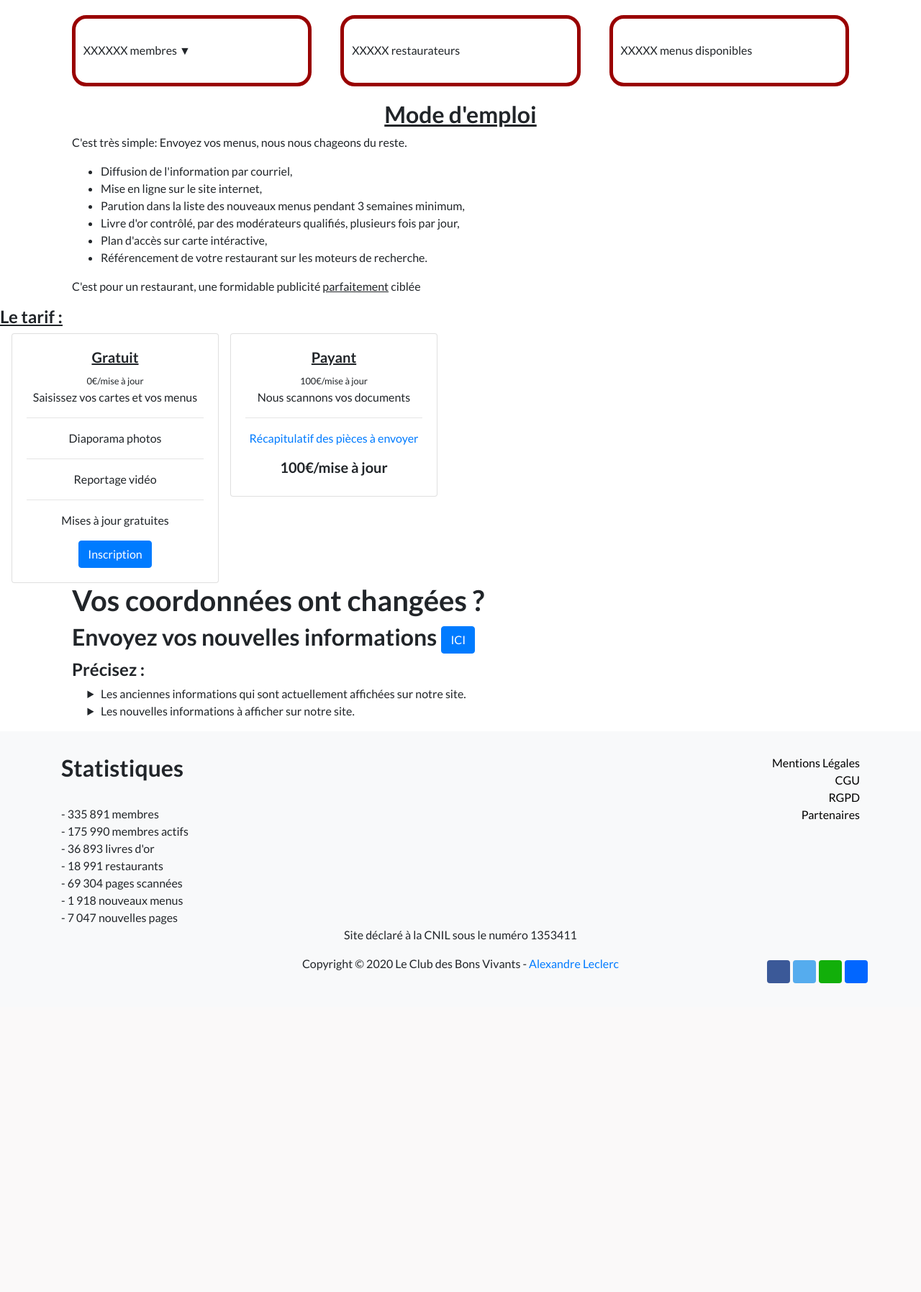
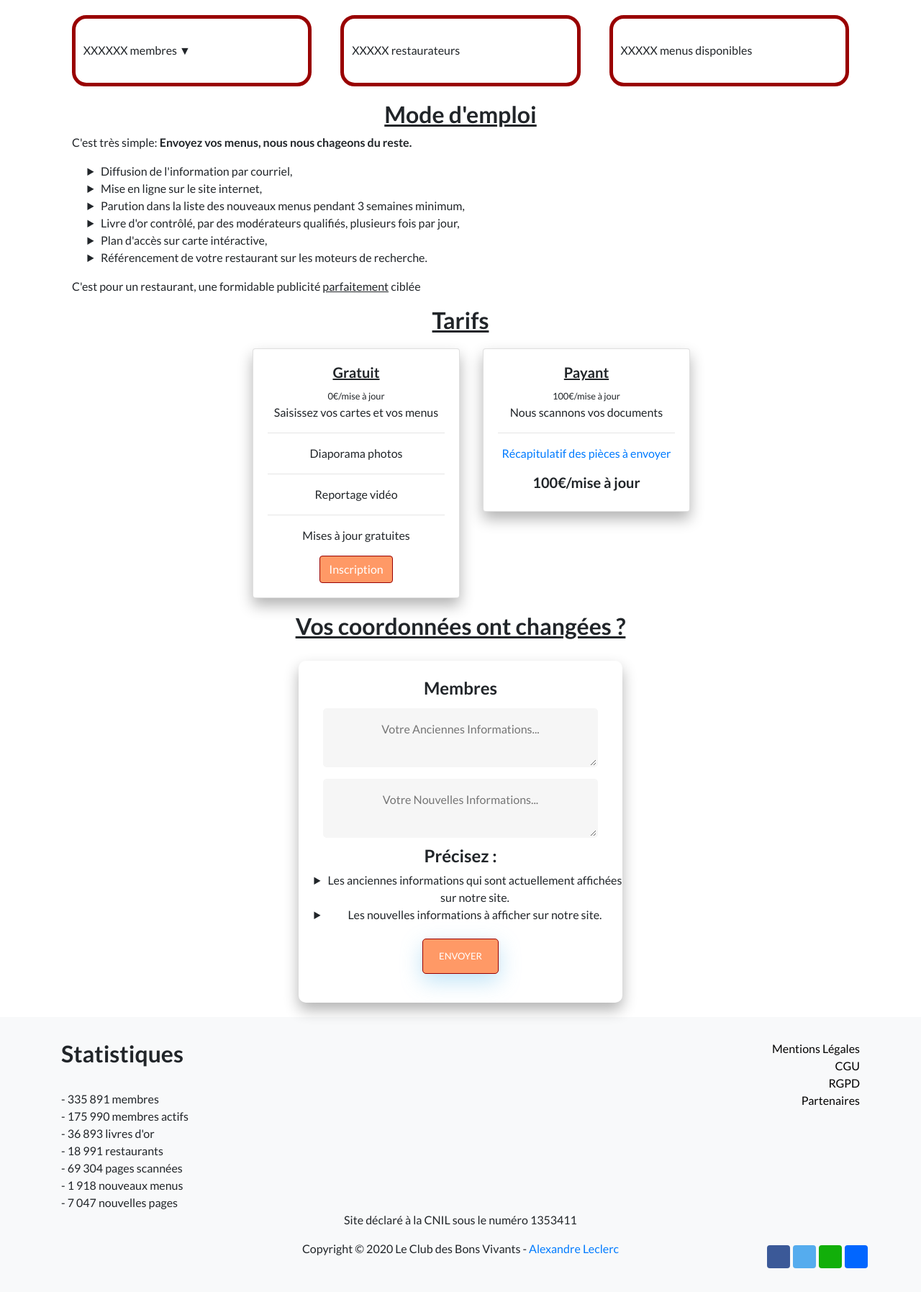
Before and after one commit to SilverAlexTV63/lcdbv, a PHP site: page /restaurateurs.php in a window 1280 px wide. Shown: the part 154-1949 px from the top of the page at 72% size. Before the commit the page ends 1520 px from the top, so only its background shows below. Run offline with PHP 8.4, Linux system fonts and the light colour scheme; some libraries are stand-ins or nearby versions.

Commit message:
Modification mode-d-emploi.php

```diff
--- a/includes/mise-a-jour.php
+++ b/includes/mise-a-jour.php
@@ -1,13 +1,258 @@
+<div class="container" style="text-align: center;">
+    <div class="col">
+        <h2 style="text-decoration: underline;">Vos coordonnées ont changées ?</h2>
+
+        <style>
+
+.wrapper {
+  display: flex;
+  align-items: center;
+  flex-direction: column;
+  justify-content: center;
+  width: 100%;
+  min-height: 100%;
+  padding: 20px;
+}
+
+#formContent {
+  -webkit-border-radius: 10px 10px 10px 10px;
+  border-radius: 10px 10px 10px 10px;
+  background: #fff;
+  padding: 30px;
+  width: 90%;
+  max-width: 450px;
+  position: relative;
+  padding: 0px;
+  -webkit-box-shadow: 0 30px 60px 0 rgba(0,0,0,0.3);
+  box-shadow: 0 10px 20px 0 rgba(0,0,0,0.3);
+  text-align: center;
+}
+
+#formFooter {
+  background-color: #f6f6f6;
+  border-top: 1px solid #dce8f1;
+  padding: 25px;
+  text-align: center;
+  -webkit-border-radius: 0 0 10px 10px;
+  border-radius: 0 0 10px 10px;
+}
+
+input[type=button], input[type=submit], input[type=reset]  {
+  background-color: #ff9966;
+  border: 1px solid #990000;
+  color: white;
+  padding: 3% 5%;
+  text-align: center;
+  text-decoration: none;
+  display: inline-block;
+  text-transform: uppercase;
+  font-size: 13px;
+  -webkit-box-shadow: 0 10px 30px 0 rgba(95,186,233,0.4);
+  box-shadow: 0 10px 30px 0 rgba(95,186,233,0.4);
+  -webkit-border-radius: 5px 5px 5px 5px;
+  border-radius: 5px 5px 5px 5px;
+  margin: 5px 20px 40px 20px;
+  -webkit-transition: all 0.2s ease-in-out;
+  -moz-transition: all 0.2s ease-in-out;
+  -ms-transition: all 0.2s ease-in-out;
+  -o-transition: all 0.2s ease-in-out;
+  transition: all 0.2s ease-in-out;
+}
+
+input[type=button]:hover, input[type=submit]:hover, input[type=reset]:hover  {
+  background-color: #990000;
+  boder: solid #ff9966;
+}
+
+input[type=button]:active, input[type=submit]:active, input[type=reset]:active  {
+  -moz-transform: scale(0.95);
+  -webkit-transform: scale(0.95);
+  -o-transform: scale(0.95);
+  -ms-transform: scale(0.95);
+  transform: scale(0.95);
+}
+
+input[type=text],
+input[type=email],
+input[type=tel],
+textarea {
+  background-color: #f6f6f6;
+  border: none;
+  color: #0d0d0d;
+  padding: 15px 32px;
+  text-align: center;
+  text-decoration: none;
+  display: inline-block;
+  font-size: 16px;
+  margin: 5px;
+  width: 85%;
+  border: 2px solid #f6f6f6;
+  -webkit-transition: all 0.4s ease-in-out;
+  -moz-transition: all 0.4s ease-in-out;
+  -ms-transition: all 0.4s ease-in-out;
+  -o-transition: all 0.4s ease-in-out;
+  transition: all 0.4s ease-in-out;
+  -webkit-border-radius: 5px 5px 5px 5px;
+  border-radius: 5px 5px 5px 5px;
+}
+
+input[type=text]:focus,
+input[type=email]:focus,
+input[type=tel]:focus,
+textarea:focus{
+  background-color: #fff;
+  border-bottom: 2px solid #ff9966;
+}
+
+input[type=text]:focus::placeholder,
+input[type=email]:focus::placeholder,
+input[type=tel]:focus::placeholder,
+textarea:focus::placeholder {
+  opacity: 0;
+}
+
+input[type=text]:placeholder,
+input[type=email]:placeholder,
+input[type=tel]:placeholder,
+textarea:placeholder {
+  color: #cccccc;
+}
+
+/* Simple CSS3 Fade-in-down Animation */
+.fadeInDown {
+  -webkit-animation-name: fadeInDown;
+  animation-name: fadeInDown;
+  -webkit-animation-duration: 0.5s;
+  animation-duration: 0.5s;
+  -webkit-animation-fill-mode: both;
+  animation-fill-mode: both;
+}
+
+@-webkit-keyframes fadeInDown {
+  0% {
+    opacity: 0;
+    -webkit-transform: translate3d(0, -100%, 0);
+    transform: translate3d(0, -100%, 0);
+  }
+  100% {
+    opacity: 1;
+    -webkit-transform: none;
+    transform: none;
+  }
+}
+
+@keyframes fadeInDown {
+  0% {
+    opacity: 0;
+    -webkit-transform: translate3d(0, -100%, 0);
+    transform: translate3d(0, -100%, 0);
+  }
+  100% {
+    opacity: 1;
+    -webkit-transform: none;
+    transform: none;
+  }
+}
+
+@-webkit-keyframes fadeIn { from { opacity:0; } to { opacity:1; } }
+@-moz-keyframes fadeIn { from { opacity:0; } to { opacity:1; } }
+@keyframes fadeIn { from { opacity:0; } to { opacity:1; } }
+
+.fadeIn {
+  opacity:0;
+  -webkit-animation:fadeIn ease-in 1;
+  -moz-animation:fadeIn ease-in 1;
+  animation:fadeIn ease-in 1;
+
+  -webkit-animation-fill-mode:forwards;
+  -moz-animation-fill-mode:forwards;
+  animation-fill-mode:forwards;
+
+  -webkit-animation-duration:1s;
+  -moz-animation-duration:1s;
+  animation-duration:1s;
+}
+
+.fadeIn.first {
+  -webkit-animation-delay: 0.4s;
+  -moz-animation-delay: 0.4s;
+  animation-delay: 0.4s;
+}
+
+.fadeIn.second {
+  -webkit-animation-delay: 0.6s;
+  -moz-animation-delay: 0.6s;
+  animation-delay: 0.6s;
+}
+
+.fadeIn.third {
+  -webkit-animation-delay: 0.8s;
+  -moz-animation-delay: 0.8s;
+  animation-delay: 0.8s;
+}
+
+.fadeIn.fourth {
+  -webkit-animation-delay: 1s;
+  -moz-animation-delay: 1s;
+  animation-delay: 1s;
+}
+
+.underlineHover:after {
+  display: block;
+  left: 0;
+  bottom: -10px;
+  width: 0;
+  height: 2px;
+  background-color: #56baed;
+  content: "";
+  transition: width 0.2s;
+}
+
+.underlineHover:hover {
+  color: #0d0d0d;
+}
+
+.underlineHover:hover:after{
+  width: 100%;
+}
+
+*:focus {
+    outline: none;
+}
+
+#icon {
+  width:60%;
+}
+</style>
+
 <div class="container">
+  <div class="row">
     <div class="col">
-        <h1>Vos coordonnées ont changées ?</h1>
+      <div class="wrapper fadeInDown">
+        <div id="formContent">
 
-        <h2>Envoyez vos nouvelles informations <a href="contact.php" class="btn btn-primary">ICI</a></h2>
+          <div class="fadeIn first">
+            <img src="" id="icon" alt="" />
+          </div>
 
-        <h4>Précisez :</h4>
-        <ul style="list-style-type: disclosure-closed;">
-            <li>Les anciennes informations qui sont actuellement affichées sur notre site.</li>
-            <li>Les nouvelles informations à afficher sur notre site.</li>
-        </ul>
+          <!-- Contact Form -->
+          <form>
+            <h4>Membres</h4>
+            <textarea id="old-infos" class="fadeIn first" name="message" placeholder="Votre Anciennes Informations..."></textarea>
+            <textarea id="new-infos" class="fadeIn first" name="message" placeholder="Votre Nouvelles Informations..."></textarea>
+            <h4>Précisez :</h4>
+            <ul style="list-style-type: disclosure-closed;">
+                <li>Les anciennes informations qui sont actuellement affichées sur notre site.</li>
+                <li>Les nouvelles informations à afficher sur notre site.</li>
+            </ul>
+            <input type="submit" class="fadeIn second" value="Envoyer">
+          </form>
+
+        </div>
+
+      </div>
+    </div>
+  </div>
+</div>
     </div>
 </div>
--- a/includes/mode-d-emploi.php
+++ b/includes/mode-d-emploi.php
@@ -47,8 +47,8 @@
 <div class="container">
     <div class="col">
         <h2 style="text-decoration: underline; text-align: center">Mode d'emploi</h2>
-        <p>C'est très simple: Envoyez vos menus, nous nous chageons du reste.</p>
-        <ul>
+        <p>C'est très simple: <span style="font-weight: bold;">Envoyez vos menus, nous nous chageons du reste.</span></p>
+        <ul style="list-style-type: disclosure-closed;">
             <li>Diffusion de l'information par courriel,</li>
             <li>Mise en ligne sur le site internet,</li>
             <li>Parution dans la liste des nouveaux menus pendant 3 semaines minimum,</li>
@@ -59,12 +59,11 @@
         <p>C'est pour un restaurant, une formidable publicité <span style="text-decoration: underline">parfaitement</span> ciblée</p>
     </div>
 </div>
-<div class="container">
-    </div>
-    <h4 style="text-decoration: underline">Le tarif :</h4>
-    <div class="row">
+<div class="container" style="margin-bottom: 20px;">
+    <h2 style="text-decoration: underline; text-align: center;margin-bottom: 20px;">Tarifs</h2>
+    <div class="row" style="justify-content: center;">
         <div class="col" style="margin: 0 1rem; max-width: 18rem;">
-            <div class="card text-center" style="width: 18rem;">
+            <div class="card text-center" style="width: 18rem;box-shadow: 0 10px 20px 0 rgba(0,0,0,0.3);">
             <div class="card-body">
                 <h5 style="text-decoration: underline; font-weight: bold;">Gratuit</h5>
                 <small>0€/mise à jour</small>
@@ -75,12 +74,12 @@
                 <p>Reportage vidéo</p>
                 <hr>
                 <p>Mises à jour gratuites</p>
-                <button class="btn btn-primary">Inscription</button>
+                <button class="btn btn-primary" style="background-color: #ff9966; border-color: #990000;">Inscription</button>
             </div>
             </div>
         </div>
-        <div class="col" style="max-width: 18rem;">
-            <div class="card text-center" style="width: 18rem;">
+        <div class="col" style="margin: 0 1rem;max-width: 18rem;">
+            <div class="card text-center" style="width: 18rem;box-shadow: 0 10px 20px 0 rgba(0,0,0,0.3);">
             <div class="card-body">
                 <h5 style="text-decoration: underline; font-weight: bold;">Payant</h5>
                 <small>100€/mise à jour</small>
@@ -92,3 +91,4 @@
         </div>
     </div>
 </div>
+</div>
```
